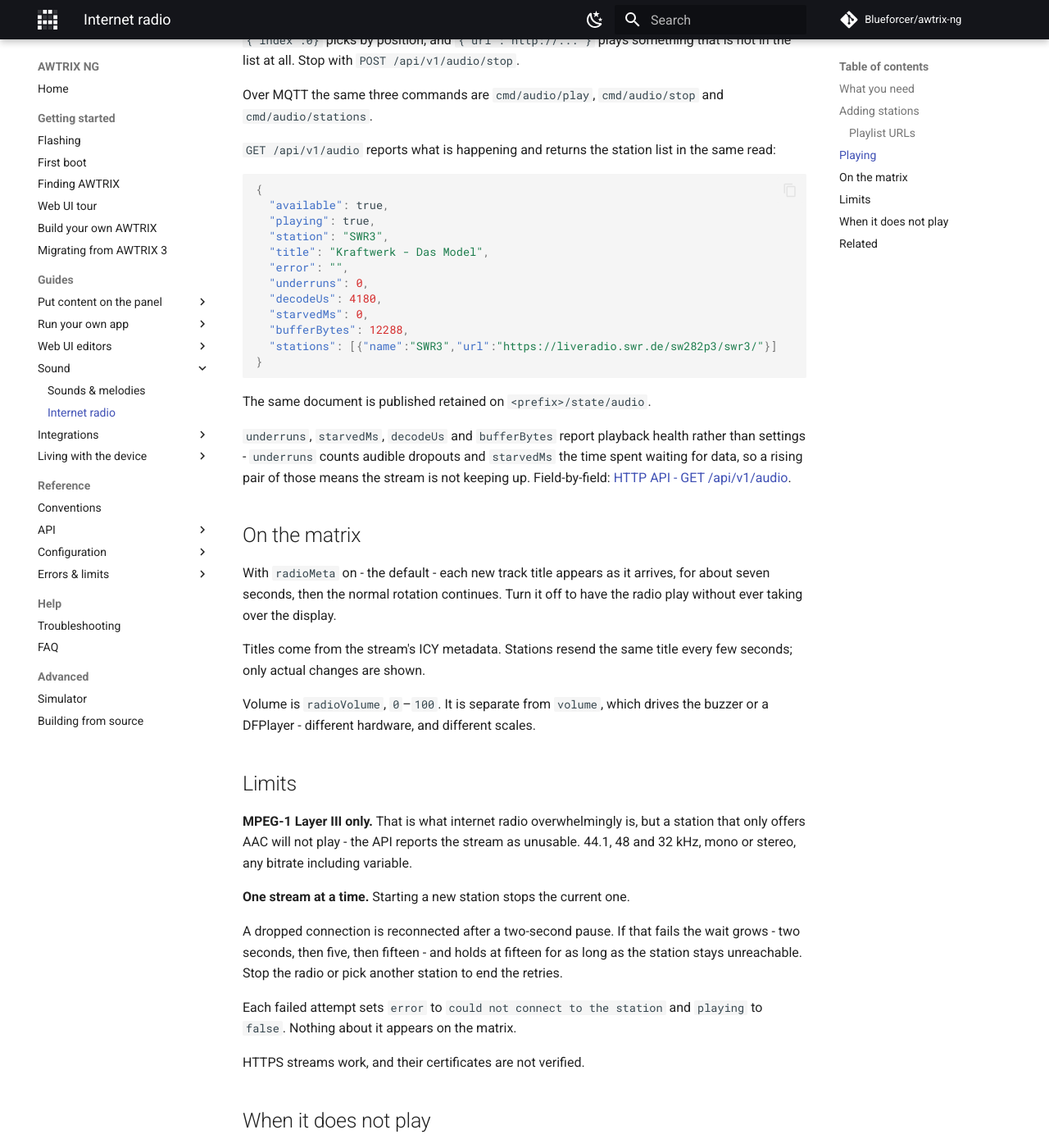
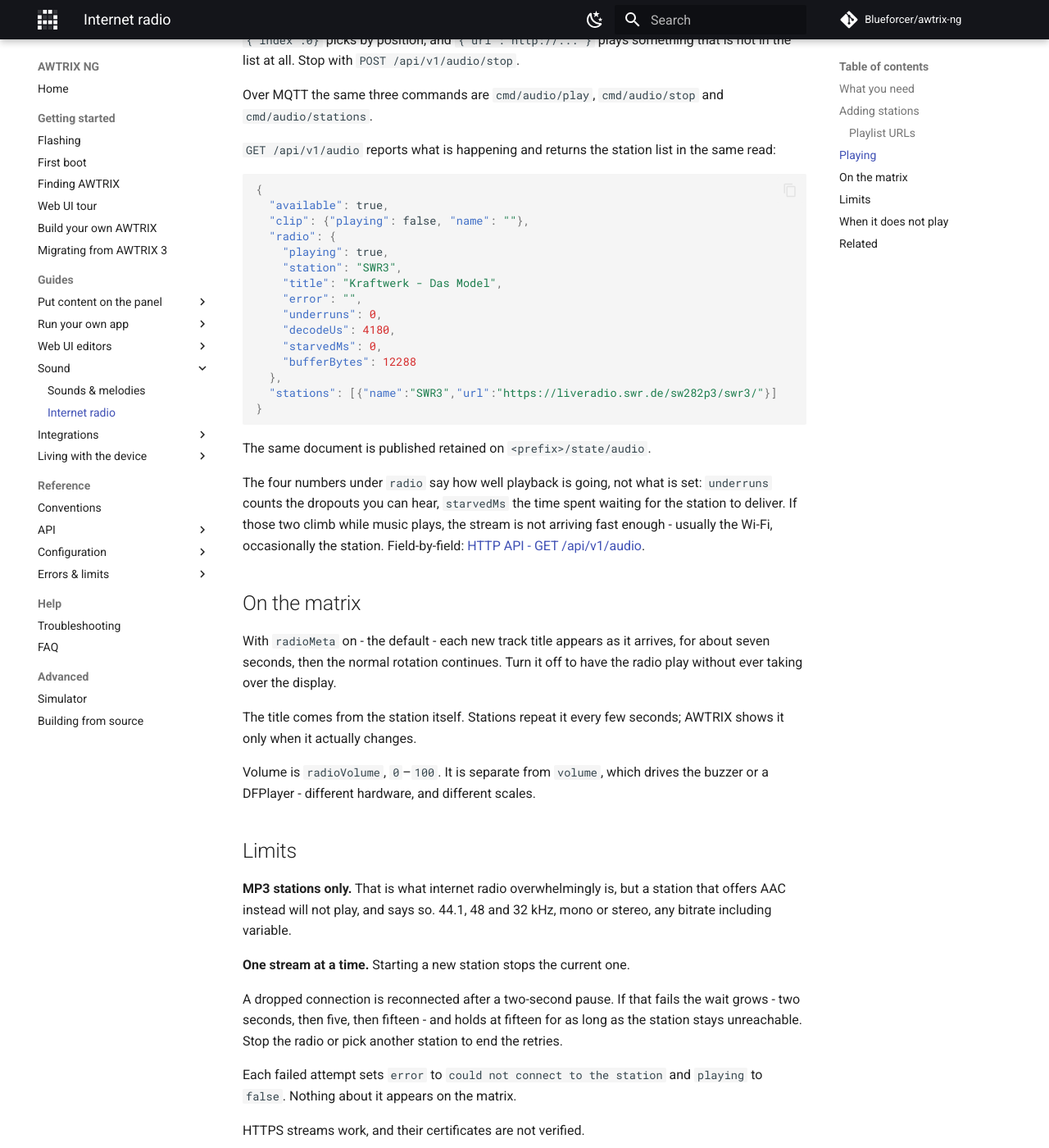
Before and after one commit to Blueforcer/awtrix-ng, an MkDocs documentation site: the page built from docs/guides/radio.md, in a window 1280 px wide and 1400 px high, scrolled down 1784 px. Shown: the whole window at 82% size. Built offline with MkDocs 1.6.1 and Material for MkDocs 9.7.7, drawn with Linux system fonts in a browser that asks for light colours; comment, search, counter and statistics services are not loaded.

Commit message:
Say clips, not sounds, where users read it
The guides described the folder, the file layout and the wire format; a user
uploads an MP3 and presses play.

````diff
--- a/docs/guides/radio.md
+++ b/docs/guides/radio.md
@@ -87,24 +87,28 @@
 ```json
 {
   "available": true,
-  "playing": true,
-  "station": "SWR3",
-  "title": "Kraftwerk - Das Model",
-  "error": "",
-  "underruns": 0,
-  "decodeUs": 4180,
-  "starvedMs": 0,
-  "bufferBytes": 12288,
+  "clip": {"playing": false, "name": ""},
+  "radio": {
+    "playing": true,
+    "station": "SWR3",
+    "title": "Kraftwerk - Das Model",
+    "error": "",
+    "underruns": 0,
+    "decodeUs": 4180,
+    "starvedMs": 0,
+    "bufferBytes": 12288
+  },
   "stations": [{"name":"SWR3","url":"https://liveradio.swr.de/sw282p3/swr3/"}]
 }
 ```
 
 The same document is published retained on `<prefix>/state/audio`.
 
-`underruns`, `starvedMs`, `decodeUs` and `bufferBytes` report playback health rather
-than settings - `underruns` counts audible dropouts and `starvedMs` the time spent
-waiting for data, so a rising pair of those means the stream is not keeping up.
-Field-by-field: [HTTP API - GET /api/v1/audio](../reference/http.md#get-apiv1radio).
+The four numbers under `radio` say how well playback is going, not what is set:
+`underruns` counts the dropouts you can hear, `starvedMs` the time spent waiting
+for the station to deliver. If those two climb while music plays, the stream is
+not arriving fast enough - usually the Wi-Fi, occasionally the station.
+Field-by-field: [HTTP API - GET /api/v1/audio](../reference/http.md#get-apiv1audio).
 
 ## On the matrix
 
@@ -112,17 +116,16 @@
 for about seven seconds, then the normal rotation continues. Turn it off to have
 the radio play without ever taking over the display.
 
-Titles come from the stream's ICY metadata. Stations resend the same title every
-few seconds; only actual changes are shown.
+The title comes from the station itself. Stations repeat it every few seconds;
+AWTRIX shows it only when it actually changes.
 
 Volume is `radioVolume`, `0`–`100`. It is separate from `volume`, which drives
 the buzzer or a DFPlayer - different hardware, and different scales.
 
 ## Limits
 
-**MPEG-1 Layer III only.** That is what internet radio overwhelmingly is, but a
-station that only offers AAC will not play - the API reports the stream as
-unusable. 44.1, 48 and 32 kHz, mono or stereo, any bitrate including variable.
+**MP3 stations only.** That is what internet radio overwhelmingly is, but a
+station that offers AAC instead will not play, and says so. 44.1, 48 and 32 kHz, mono or stereo, any bitrate including variable.
 
 **One stream at a time.** Starting a new station stops the current one.
 
````
Also changed, not shown: docs/getting-started/web-ui.md (+23 -22 lines), docs/guides/notifications.md (+1 -1 lines), docs/guides/scripting.md (+1 -1 lines), docs/guides/sounds.md (+15 -15 lines), docs/reference/http.md (+1 -1 lines), 2 other files.
